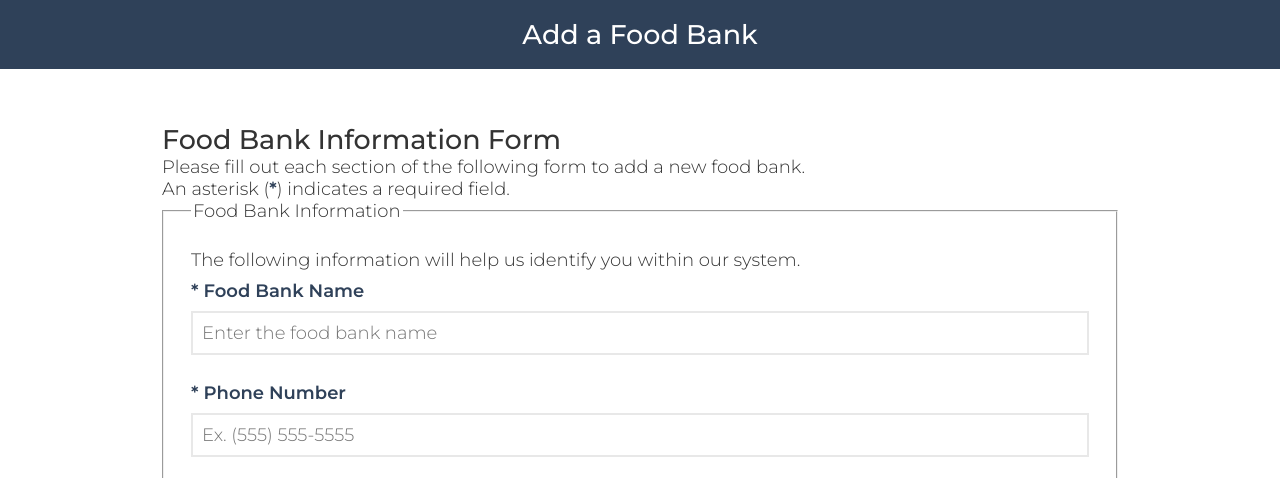
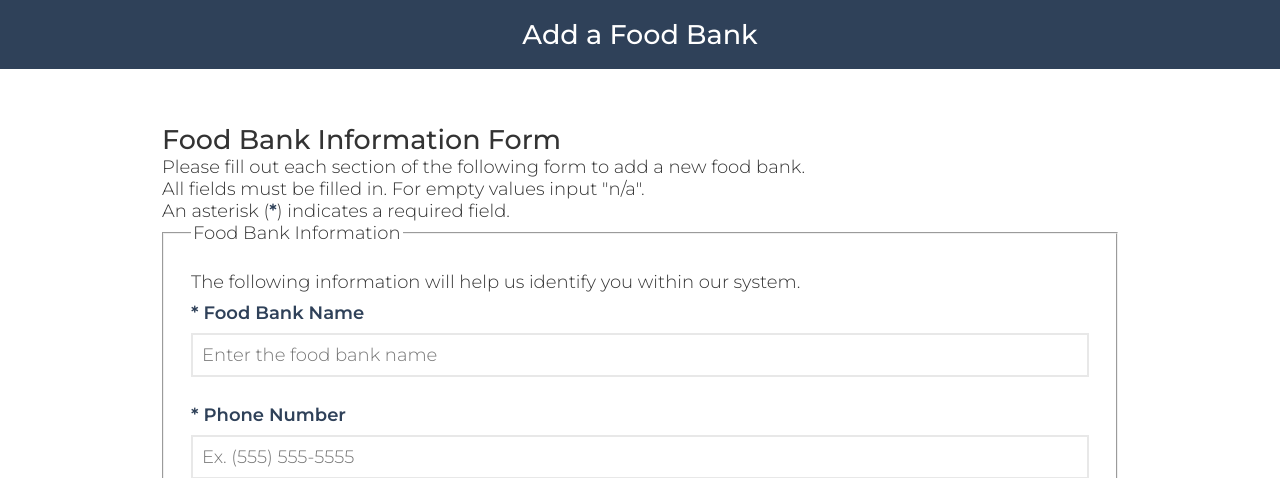
Before and after one commit to lpowell2/FUMC-FB, a PHP site: page /GwynethsGift/registerFoodBank.php in a window 1280 px wide. Shown: the part 95-573 px from the top of the page. Run offline with PHP 8.4, Linux system fonts and the light colour scheme.

Commit message:
updates, code cleanup

```diff
--- a/addFoodBankForm.php
+++ b/addFoodBankForm.php
@@ -48,6 +48,7 @@ function buildSelect($name, $disabled=false, $selected=null) {
     <form class="addfb-form" method="post">
         <h2>Food Bank Information Form</h2>
         <p>Please fill out each section of the following form to add a new food bank.</p>
+        <p>All fields must be filled in. For empty values input "n/a".</p>
         <p>An asterisk (<label><em>*</em></label>) indicates a required field.</p>
         <fieldset>
             <legend>Food Bank Information</legend>
@@ -64,7 +65,7 @@ function buildSelect($name, $disabled=false, $selected=null) {
             <label for="address"><em>* </em>Address</label>
             <input type="text" id="address" name="address" required placeholder="Enter the food bank address">
 
-            <label for="address2">Address 2</label>
+            <label for="address2"><em>* </em>Address 2</label>
             <input type="text" id="address2" name="address2" placeholder="Enter secondary or additional address">
 
             <label for="city"><em>* </em>City</label>
@@ -132,11 +133,11 @@ function buildSelect($name, $disabled=false, $selected=null) {
             <input type="text" id="zip" name="zip" pattern="[0-9]{5}" title="5-digit zip code" required placeholder="Enter your 5-digit zip code">
 
 
-            <label for="opnotes">Operation Notes</label>
+            <label for="opnotes"><em>* </em>Operation Notes</label>
             <textarea wrap="soft" id="opnotes" name="opnotes" placeholder="Input operation notes"></textarea>
 
 
-            <label for="adtl-services">Additional Services Offered</label>
+            <label for="adtl-services"><em>* </em>Additional Services Offered</label>
             <input type="text" id="adtl-services" name="adtl-services">
 
             <label for="tag"><em>* </em>Tag</label>
--- a/database/dbTags.php
+++ b/database/dbTags.php
@@ -62,6 +62,7 @@ function add_tag($tag) {
     if (!$tag instanceof Tag)
         die("Error: add_tag type mismatch, not an instance of Tag");
     $con=connect();
+    //autoincrement starts at 1, get_id always returns 0
     $query = "SELECT * FROM dbTags WHERE tagID = '" . $tag->get_id() . "'";
     $result = mysqli_query($con,$query);
     //if there's no entry for this id, add it
--- a/registerNewTag.php
+++ b/registerNewTag.php
@@ -61,8 +61,6 @@
                 //TODO put back error check, need to fix required fields
             }
 
-            //set it to next autoincrement value
-
             $tag = $args['tag'];
 
             $newTag = new Tag($tag);
```
